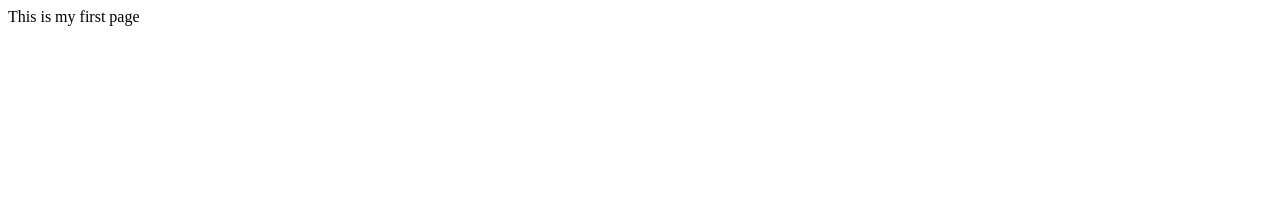
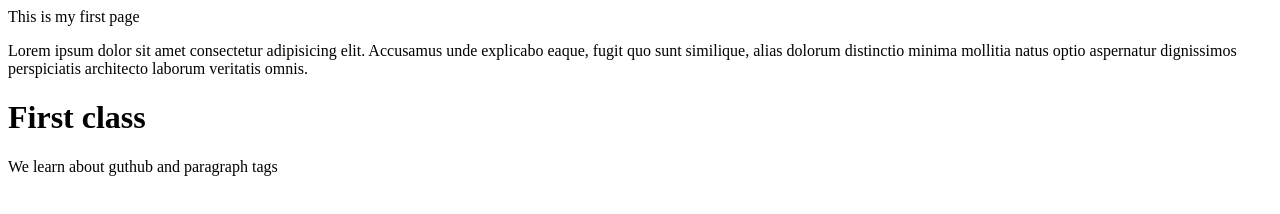
Before and after one commit to alokpadal45-gif/Web-dev-class, a plain HTML site: page index.html in a window 1280 px wide. Drawn offline with Linux system fonts and the light colour scheme.

Commit message:
new added files

```diff
--- a/index.html
+++ b/index.html
@@ -7,5 +7,8 @@
 </head>
 <body>
     This is my first page
+    <p> Lorem ipsum dolor sit amet consectetur adipisicing elit. Accusamus unde explicabo eaque, fugit quo sunt similique, alias dolorum distinctio minima mollitia natus optio aspernatur dignissimos perspiciatis architecto laborum veritatis omnis. </p>
+    <h1>First class</h1>
+    <p> We learn about guthub and paragraph tags</p>
 </body>
 </html>
```
